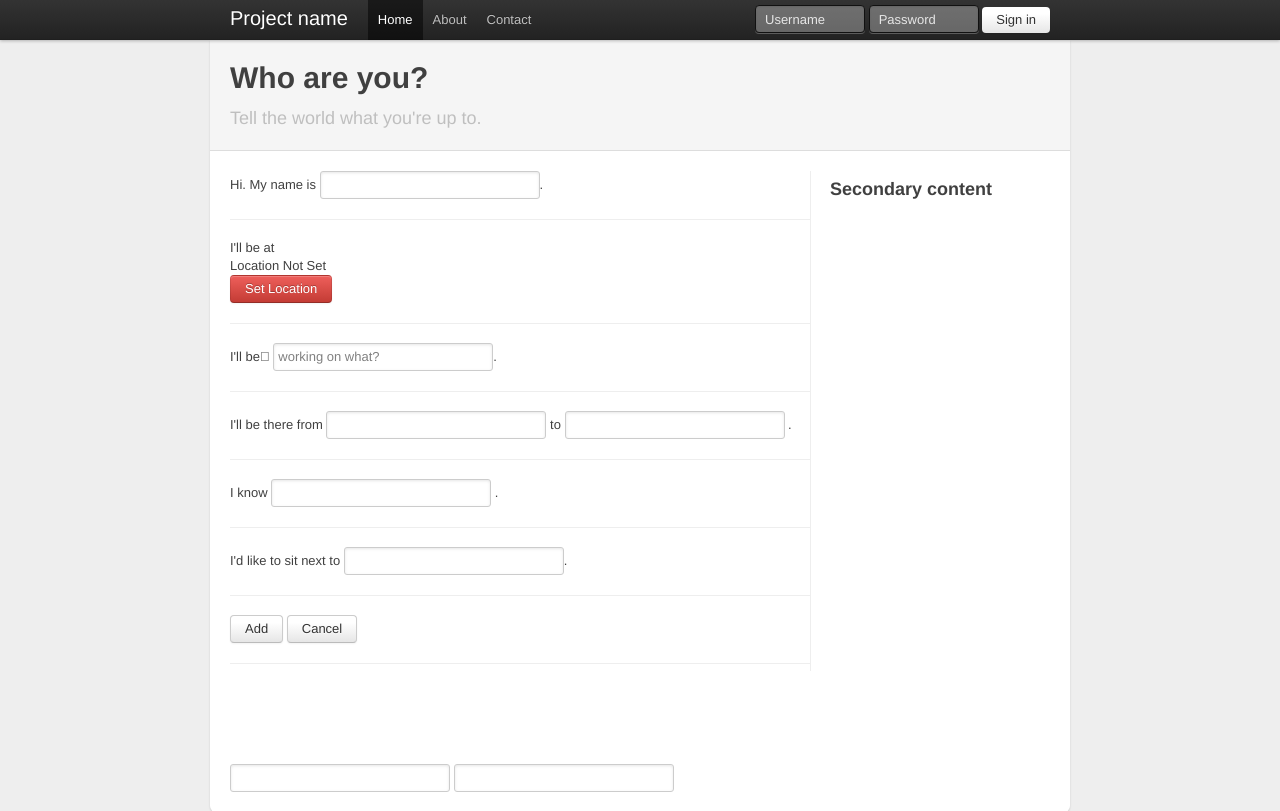
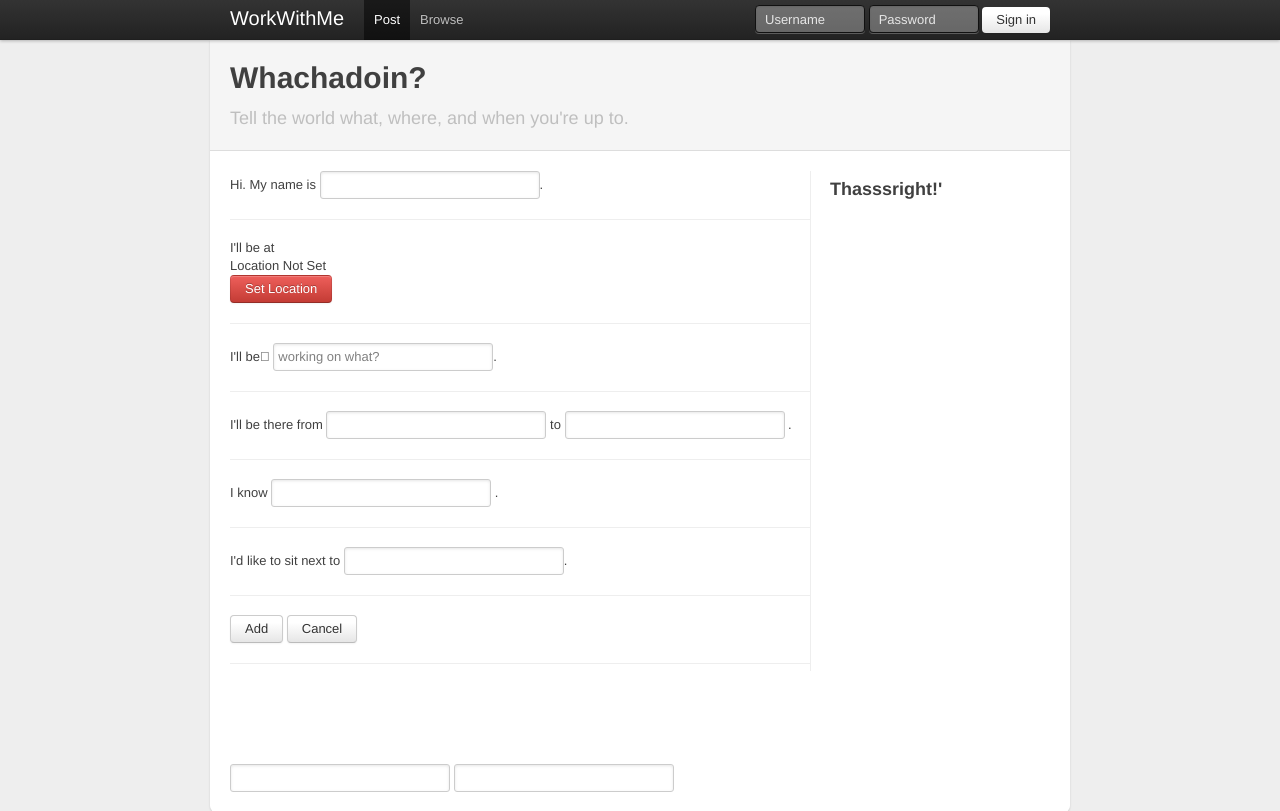
Before and after one commit to nikitabe/WorkWithMe, a Python web app: template templates/add_event.htm in a window 1280 px wide. Shown: the top 811 px of the page. Run offline with Jinja, Linux system fonts and the light colour scheme; the template is opened without the code that fills it, so the values that code supplies are empty; some libraries are stand-ins or nearby versions.

Commit message:
Fixed the maps. Moved forward with adding the needed functionality.

```diff
--- a/JS/add_event.js
+++ b/JS/add_event.js
@@ -11,7 +11,10 @@ function do_submit(){
 	  data: {
 		who_name: $( "#who_name" ).val(),
 		what: $( "#what" ).val(),
-		where: $( "#where" ).val(),
+		where_quick_name: $( "#where_quick_name" ).val(),
+		where_name: $( "#where_name" ).val(),
+		where_addr: $( "#where_addr" ).val(),
+		where_detail: $( "#where_detail" ).val(),
 		when_start: $( "#when_start" ).val(),
 		when_end: $( "#when_end" ).val(),
 		skill: $( "#skill" ).val(),
--- a/JS/search_map.js
+++ b/JS/search_map.js
@@ -3,7 +3,7 @@ var map,
     placeApi,
     infowindow,
     myLoc,
-    defaultArea = 5000,
+    defaultArea = 1000,
     markersList = [],
     placesList = [],
     defaultTypes = 'store gym food cafe bar street_address point_of_interest administrative_area_level_1 administrative_area_level_2 administrative_area_level_3 colloquial_area country floor intersection locality natural_feature neighborhood political point_of_interest post_box postal_code postal_code_prefix postal_town premise room route street_address street_number sublocality sublocality_level_4 sublocality_level_5 sublocality_level_3 sublocality_level_2 sublocality_level_1 subpremise transit_station'.split(" "),
@@ -43,6 +43,7 @@ function searchFnc() {
     if (sTxt.length<5) {
         $("#searchResults").html("<h3>Type at least 5 chars</h3>");
     } else {
+
         var placeApi = new google.maps.places.PlacesService(map);
         var searchRequest = {
             name: sTxt,
@@ -114,7 +115,7 @@ function procSearchResponse(r,s) {
 
 function pickMeStr( lat, lng )
 {
-	return " <div class='btn' onclick=\"setMyPositionTo(" + lat + "," + lng + ")\">I am here</div>";
+	return " <div class='btn' onclick=\"setMyPositionTo(" + lat + "," + lng + ", 'Not Set', 'Not Set')\">I am here</div>";
 }
 
 function createMarker(p) {
@@ -166,17 +167,19 @@ function findMeFnc() {
 
 }
 
-function setMyPositionTo( lat, lng )
+function setMyPositionTo( lat, lng, where_name, where_addr )
 {
 	$("#loc_geopt_lat").val( lat );
     $("#loc_geopt_lng").val( lng );
+	$("#where_name").val(where_name);
+	$("#where_addr").val(where_addr);
 }
 
 function locFound(pos) {
     var lat = pos.coords.latitude;
     var lng = pos.coords.longitude;
 
-	setMyPositionTo( lat, lng );
+	setMyPositionTo( lat, lng, "Not set", "Not Set" );
 
     var mM = myLoc = new google.maps.LatLng(lat,lng);
     var marker = new google.maps.Marker({
--- a/templates/add_event.htm
+++ b/templates/add_event.htm
@@ -1,5 +1,10 @@
 {% extends "base.htm" %}
 
+
+{% block nav%}
+<li class="active"><a href="#">Post</a></li>
+<li><a href="/browse">Browse</a></li>
+{% endblock %}
 
 {% block head %}
     <!-- Google MAPS API -->
@@ -19,11 +24,27 @@
 	<script type="text/javascript" src="/JS/bootstrap-modal.js"></script>
     <script type="text/javascript">
 	$(function () {
-		init_map_stuff();
 		init_add_event();
+
+		$('#map-overlay').bind('shown', function () {
+		  init_map_stuff();
+		})
+
+		$('#btn_map_note_here').click( function(){
+			alert( 'a');
+			$('#map-overlay').modal( 'hide' );
+		});
+
+		$('#btn_map_cancel').click( function(){
+			$('#map-overlay').modal( 'hide' );
+		});
 	});
 
 	</script>
+{% endblock %}
+
+{% block right_col %}
+<h3>Thasssright!'</h3>
 {% endblock %}
 
 {% block main %}
@@ -33,7 +54,7 @@
               <h3>Modal Heading</h3>
             </div>
             <div class="modal-body">
-		        <input type="text" id="where" name="where" value="where?" />
+		        <input type="text" id="where" name="where" value="Starbucks" />
 		        <div id="map_success"   style="display:none;color:white;padding:10px;background-color:green;">hello</div>
 		        <div id="map_error"     style="display:none;color:white;padding:10px;background-color:red;">hello</div>
 
@@ -41,10 +62,16 @@
 		        <button class="btn" name="findMeBtn" id="findMeBtn" value="Find Me">Find Me!</button>
 		        <div id="searchResults"></div>
 		        <div id="map_canvas" ></div>
+
+		        <input type="text" id="where_quick_name" name="where_quick_name" value="nickname" />
+		        <input type="text" id="where_name" name="where_name" value="name of the place" />
+		        <input type="text" id="where_addr" name="where_addr" value="address" />
+		        <input type="text" id="where_detail" name="where_detail" value="add a comment?" />
+
             </div>
             <div class="modal-footer">
-              <a href="#" class="btn primary">Primary</a>
-              <a href="#" class="btn secondary">Secondary</a>
+              <a href="#" class="btn primary" id="btn_map_note_here">Found Me!</a>
+              <a href="#" class="btn secondary" id="btn_map_cancel">Nevermind...</a>
             </div>
           </div>
 
--- a/templates/base.htm
+++ b/templates/base.htm
@@ -96,11 +96,10 @@
     <div class="topbar">
       <div class="fill">
         <div class="container">
-          <a class="brand" href="#">Project name</a>
+          <a class="brand" href="/">WorkWithMe</a>
           <ul class="nav">
-            <li class="active"><a href="#">Home</a></li>
-            <li><a href="#about">About</a></li>
-            <li><a href="#contact">Contact</a></li>
+			{% block nav%}
+			{% endblock %}
           </ul>
           <form action="" class="pull-right">
             <input class="input-small" type="text" placeholder="Username">
@@ -115,7 +114,7 @@
 
       <div class="content">
         <div class="page-header">
-          <h1>Who are you?<br/><small>Tell the world what you're up to.</small></h1>
+          <h1>Whachadoin?<br/><small>Tell the world what, where, and when you're up to.</small></h1>
         </div>
         <div class="row">
           <div class="span10">
@@ -123,7 +122,8 @@
 			{% endblock %}
           </div>
           <div class="span4">
-            <h3>Secondary content</h3>
+			{% block right_col %}
+			{% endblock %}
           </div>
         </div>
       </div>
--- a/templates/browse_all.htm
+++ b/templates/browse_all.htm
@@ -1,4 +1,10 @@
 {% extends "base.htm" %}
+
+{% block nav%}
+<li><a href="/add">Post</a></li>
+<li class="active"><a href="/browse">Browse</a></li>
+{% endblock %}
+
 {% block head %}
 <style>
 
--- a/templates/index.htm
+++ b/templates/index.htm
@@ -1,4 +1,9 @@
 {% extends "base.htm" %}
+
+{% block nav%}
+<li><a href="/add">Post</a></li>
+<li><a href="/browse">Browse</a></li>
+{% endblock %}
 
 {% block main %}
 Welcome to WorkWithMe.  From here you should be able to:
```
Also changed, not shown: Home.py (+35 -28 lines).
